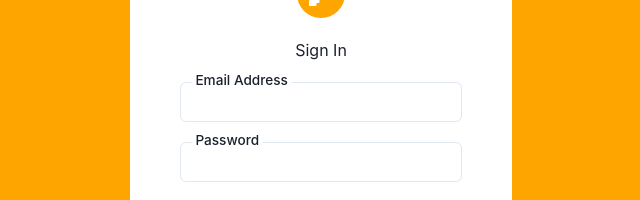
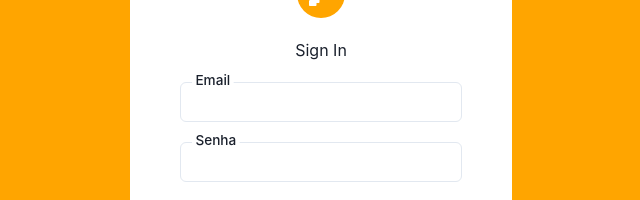
Before and after one commit to amanda-a-reis/sleep-client, a React (Create React App) app: page /login in a window 1280 px wide. Shown: the part 280-480 px from the top of the page, without its empty margins (319-959 px from the left). Built offline with nearby package versions, Linux system fonts and the light colour scheme.

Commit message:
tradução dos campos

```diff
--- a/src/components/login/Login.js
+++ b/src/components/login/Login.js
@@ -59,15 +59,15 @@ const Login = () => {
                         {
                             isSignup && (
                                 <>
-                                    <InputFloating name='firstName' label="First Name" defaultValue="" handleChange={handleChange} />
-                                    <InputFloating name='lastName' label="Last Name" defaultValue="" handleChange={handleChange}/>
+                                    <InputFloating name='firstName' label="Nome" defaultValue="" handleChange={handleChange} />
+                                    <InputFloating name='lastName' label="Sobrenome" defaultValue="" handleChange={handleChange}/>
                                 </>
                             )
                         }
-                        <InputFloating name='email' label='Email Address' defaultValue="" handleChange={handleChange} type='email' />
-                        <InputFloating name='password' label='Password' defaultValue="" handleChange={handleChange} type={showPassoword ? 'text' : 'password'} handleShowPassword={handleShowPassword} />
+                        <InputFloating name='email' label='Email' defaultValue="" handleChange={handleChange} type='email' />
+                        <InputFloating name='password' label='Senha' defaultValue="" handleChange={handleChange} type={showPassoword ? 'text' : 'password'} handleShowPassword={handleShowPassword} />
                         {
-                            isSignup && <InputFloating name="confirmPassword" label="Repeat Password" defaultValue="" handleChange={handleChange} type="password" />
+                            isSignup && <InputFloating name="Confirmar senha" label="Repeat Password" defaultValue="" handleChange={handleChange} type="password" />
                         }
                     </Box>
                     <Box  display='flex' flexDirection='column' alignItems='center'>
```
